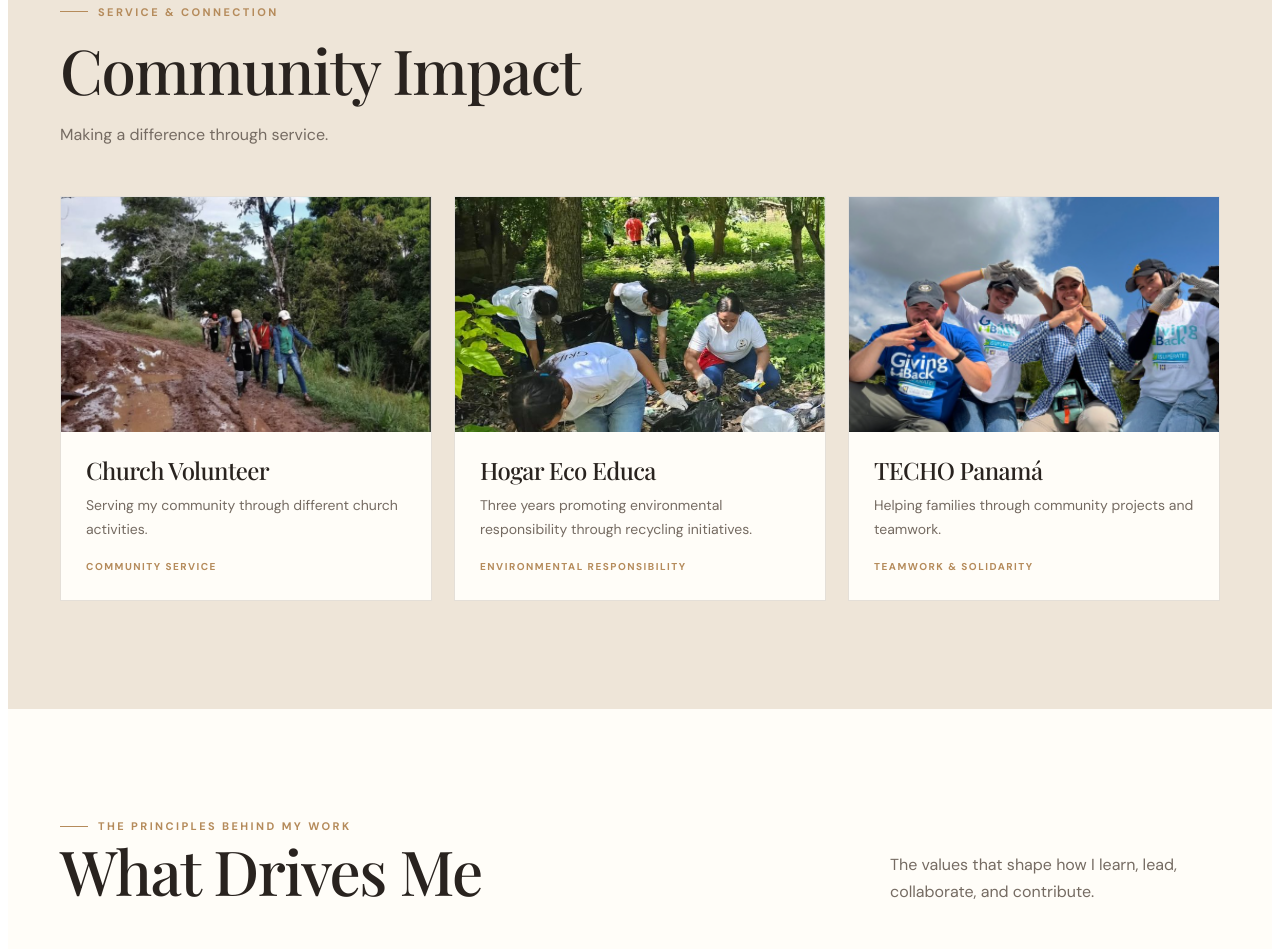
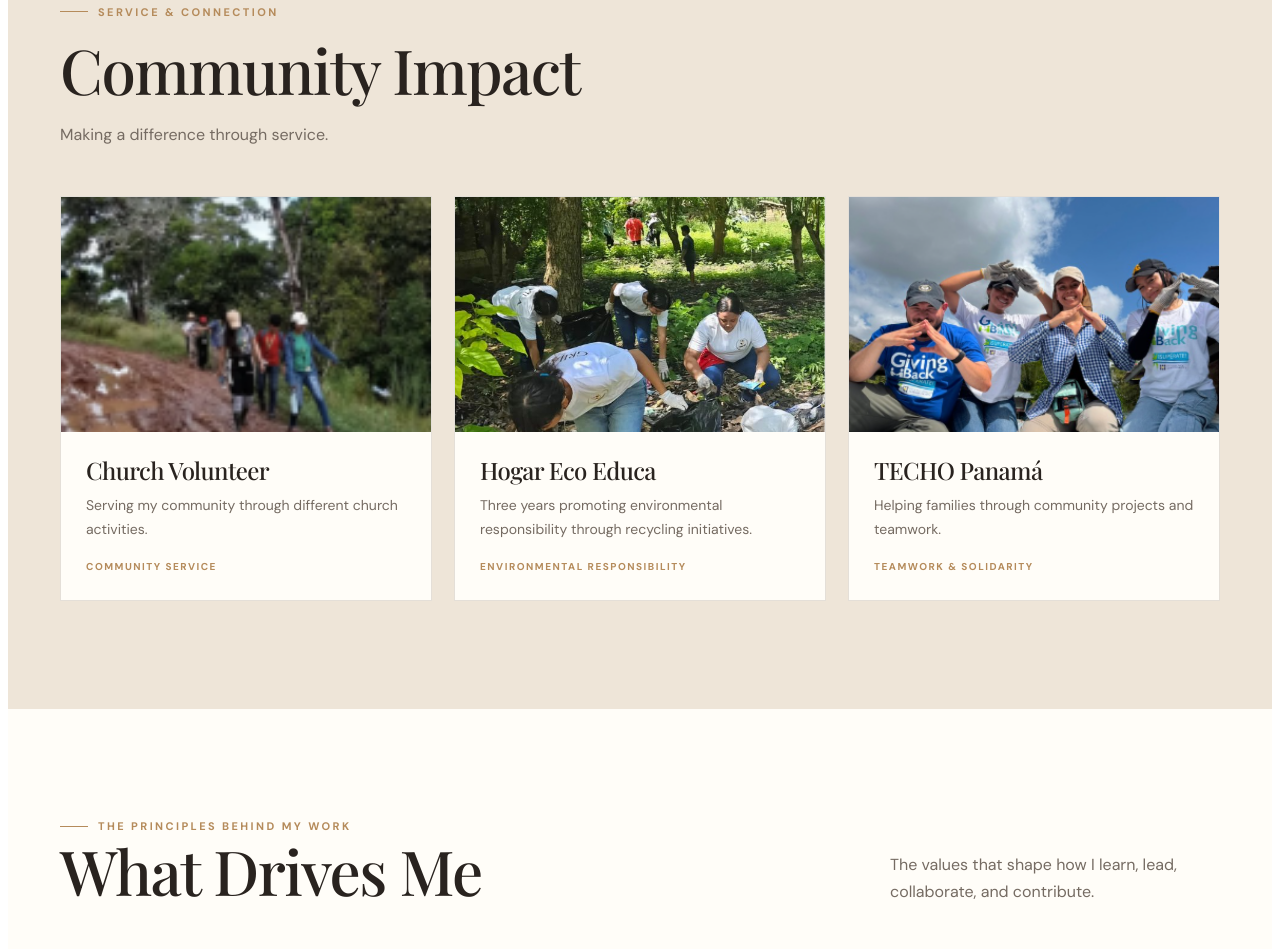
Before and after one commit to WendyItu2323/MIPORTAFOLIOWENDYAM-main, a plain HTML site: page cms.code4rest.com/wp58/index.html in a window 1280 px wide. Shown: the part 3468-4417 px from the top of the page. Drawn offline with nearby package versions, Linux system fonts and the light colour scheme.

Commit message:
Update index.html

```diff
--- a/cms.code4rest.com/wp58/index.html
+++ b/cms.code4rest.com/wp58/index.html
@@ -337,7 +337,7 @@ html { scroll-behavior: smooth; }
 
         <div class="wp-community-grid">
           <article class="wp-community-card wp-reveal">
-            <img src="wp-content/uploads/2024/01/CHURCHVOLUNTEER.jpg" alt="Church volunteer activities">
+            <img src="wp-content/uploads/2024/01/churchvolunt.png" alt="Church volunteer activities">
             <div class="wp-community-copy">
               <h3>Church Volunteer</h3>
               <p>Serving my community through different church activities.</p>
```
